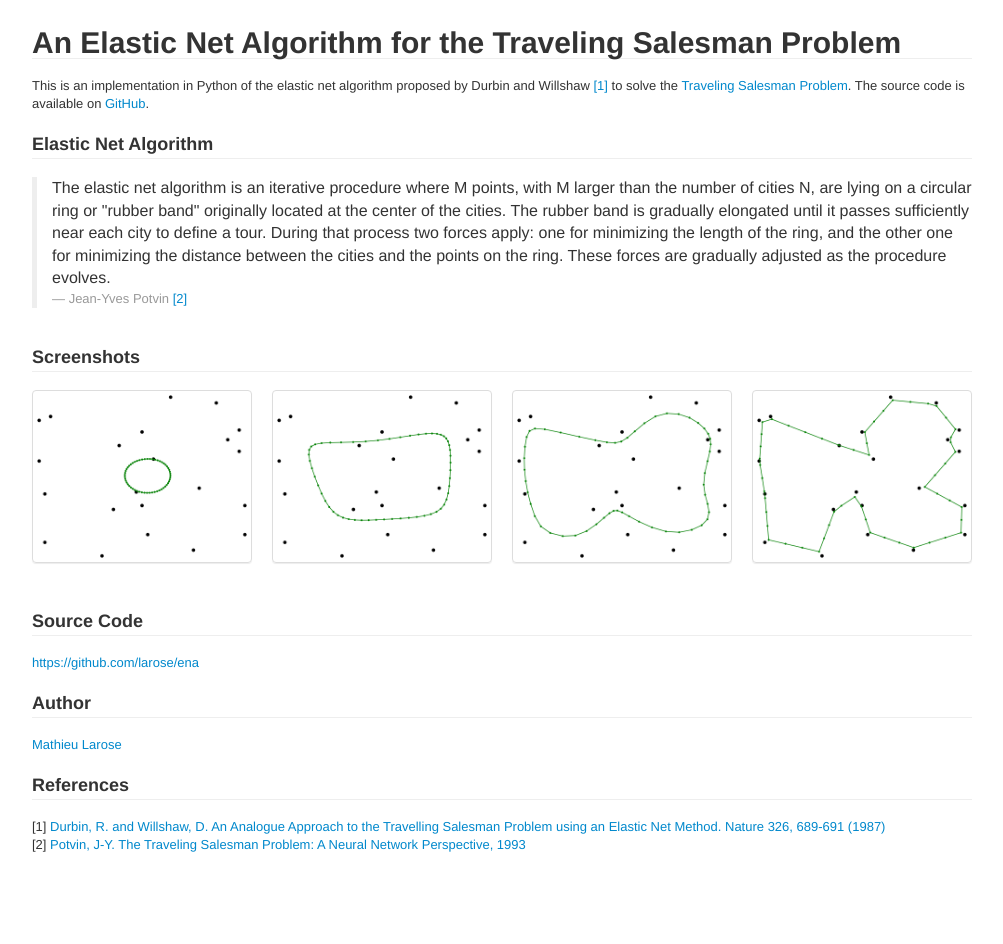
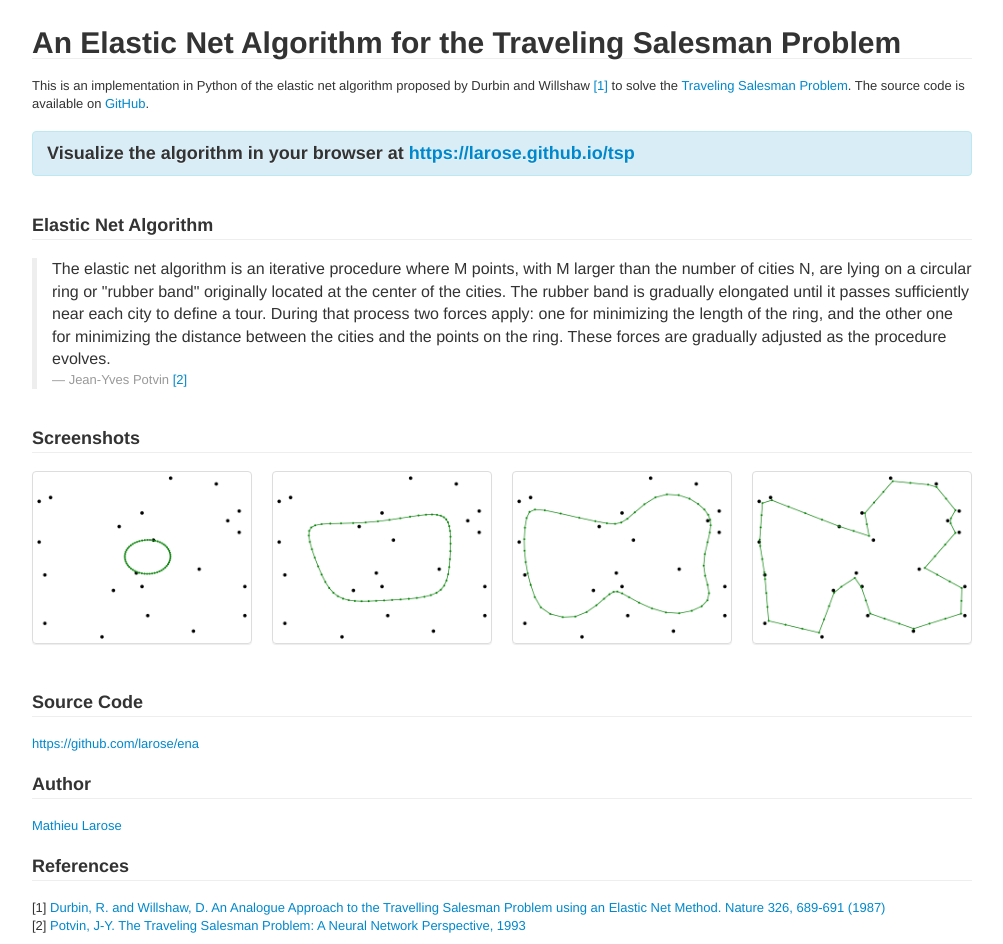
Before and after one commit to larose/ena, a plain HTML site: page index.html in a window 1280 px wide. Shown: the whole page, without its empty margins (138-1141 px from the left). Before the commit the page ends 863 px from the top, so only its background shows below. Drawn offline with Linux system fonts and the light colour scheme.

Commit message:
Add url to https://larose.github.io/tsp

```diff
--- a/index.html
+++ b/index.html
@@ -16,6 +16,7 @@
     <link href="assets/css/bootstrap.css" rel="stylesheet">
     <style>
       body { padding-top: 10px; }
+      .alert { margin-top: 18px; }
     </style>
 
     <script type="text/javascript">
@@ -59,7 +60,15 @@
           </div>
         </div>
 
-
+        <div class="row">
+          <div class="span12">
+            <div class="alert alert-info" role="alert">
+              <h3>Visualize the algorithm in your browser
+                at <a href="https://larose.github.io/tsp"
+                      class="alert-link">https://larose.github.io/tsp</a></h3>
+            </div>
+          </div>
+        </div>
 
       </section>
 
```
